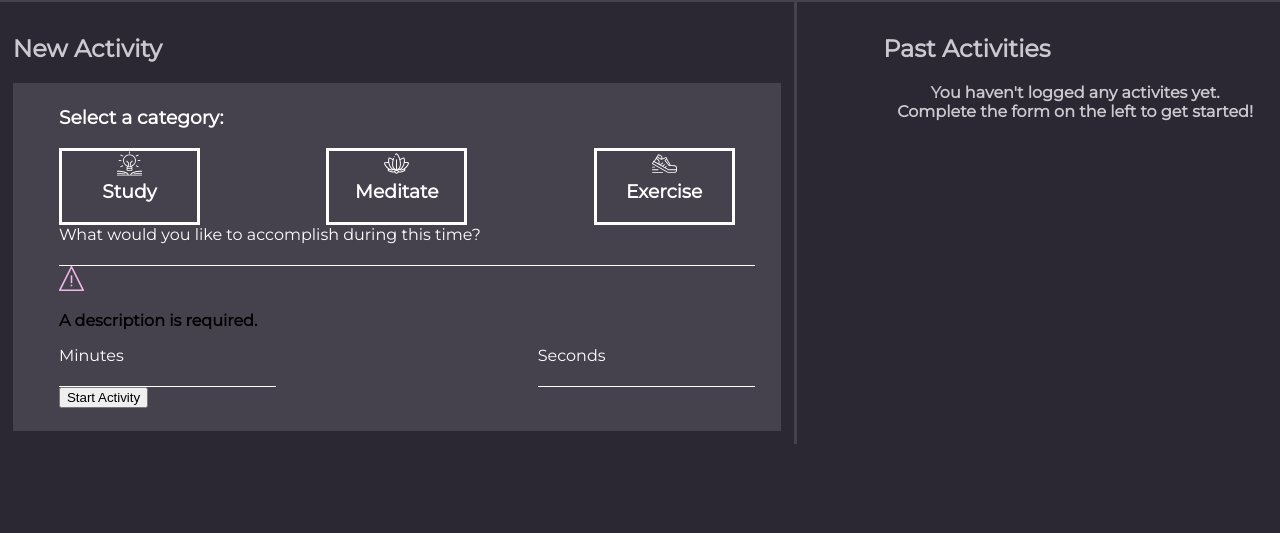
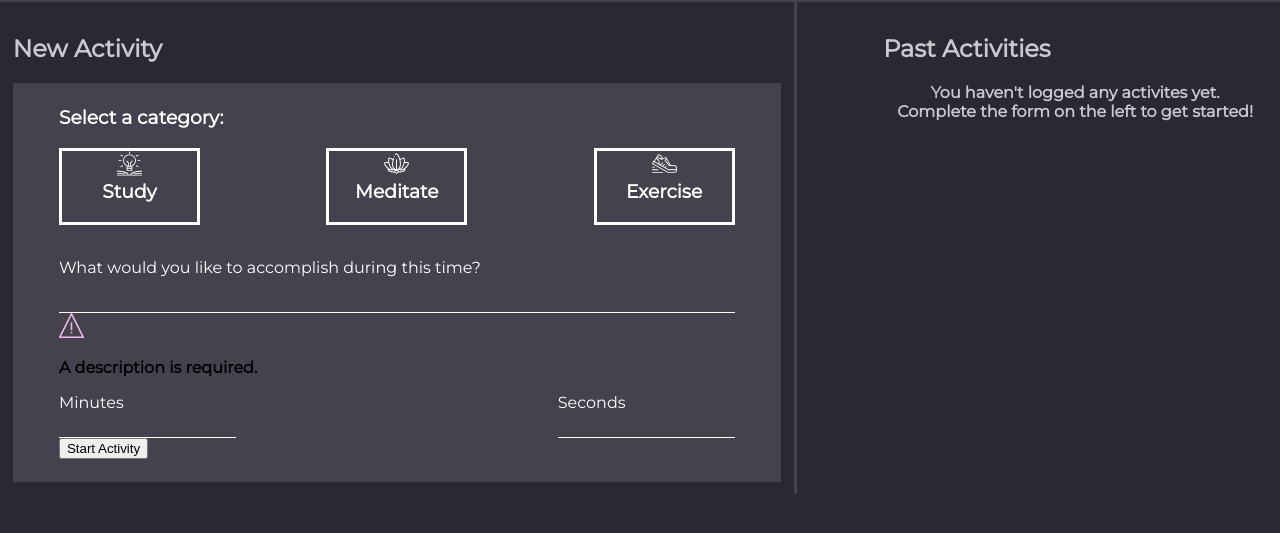
Before and after one commit to melissasteele09/intention-timer, a plain HTML site: page index.html in a window 1280 px wide. Shown: the part 53-586 px from the top of the page. Drawn offline with Linux system fonts and the light colour scheme.

Commit message:
Add css styling to create spacing in between elements

```diff
--- a/index.html
+++ b/index.html
@@ -33,11 +33,8 @@
               <label for="exercise" id="exercise"><h3>Exercise</h3></label>
             </div>
           </section>
-          <div>
-            <label id="accomplish">What would you like to accomplish during this time?
-            </br>
-            <input type="text" name="accomplish" class="line-input" /></label>
-          </div>
+          <label id="accomplish">What would you like to accomplish during this time?</br>
+          <input type="text" name="accomplish" class="line-input" /></label>
           <div>
             <img src="assets/images/warning.svg" alt="error symbol" class="error-symbol" />
             <p class="error"><strong>A description is required.</strong></p>
@@ -56,7 +53,7 @@
     </main>
     <aside>
       <h2>Past Activities</h2>
-      <p><strong>You haven't logged any activites yet.</br>Complete the form on the left to get started!</strong></p>
+      <p><strong>You haven't logged any activites yet.<br>Complete the form on the left to get started!</strong></p>
     </aside>
   </body>
 </html>
--- a/styles.css
+++ b/styles.css
@@ -64,6 +64,7 @@ section {
   width: 20%;
   height: 4%;
   text-align: center;
+  margin-bottom: 5%;
 }
 
 .non-active-btn {
@@ -96,6 +97,7 @@ h2 {
 
 #accomplish {
   color: #FFF;
+  /* margin-top: 20%; */
 }
 
 #time {
@@ -120,8 +122,10 @@ h2 {
   border-left: none;
   border-right: none;
   border-bottom: solid #FFF 1px;
-  padding: 3px 10px;
-  width: 100%
+  padding: 3px 0px;
+  color: #FFF;
+  width: 100%;
+  margin-top: 2%;
 }
 
 .start-btn {
```
